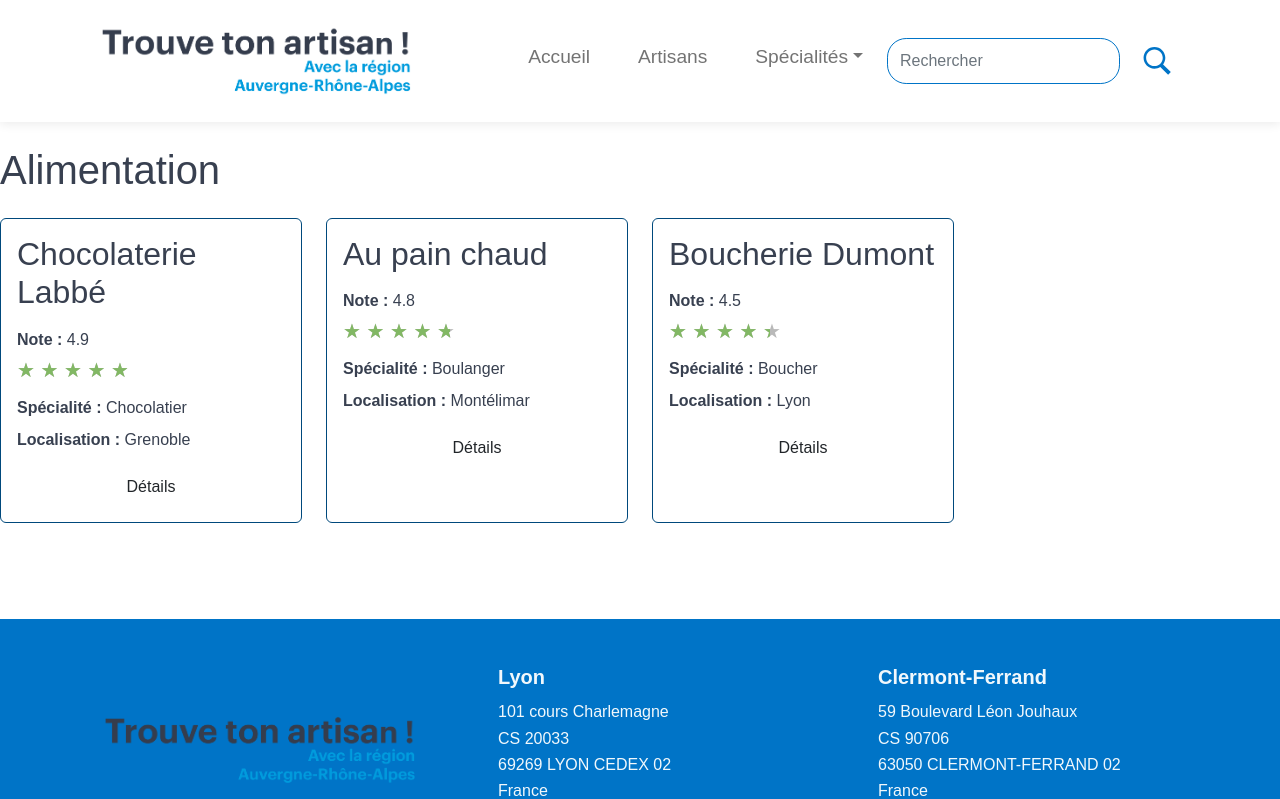
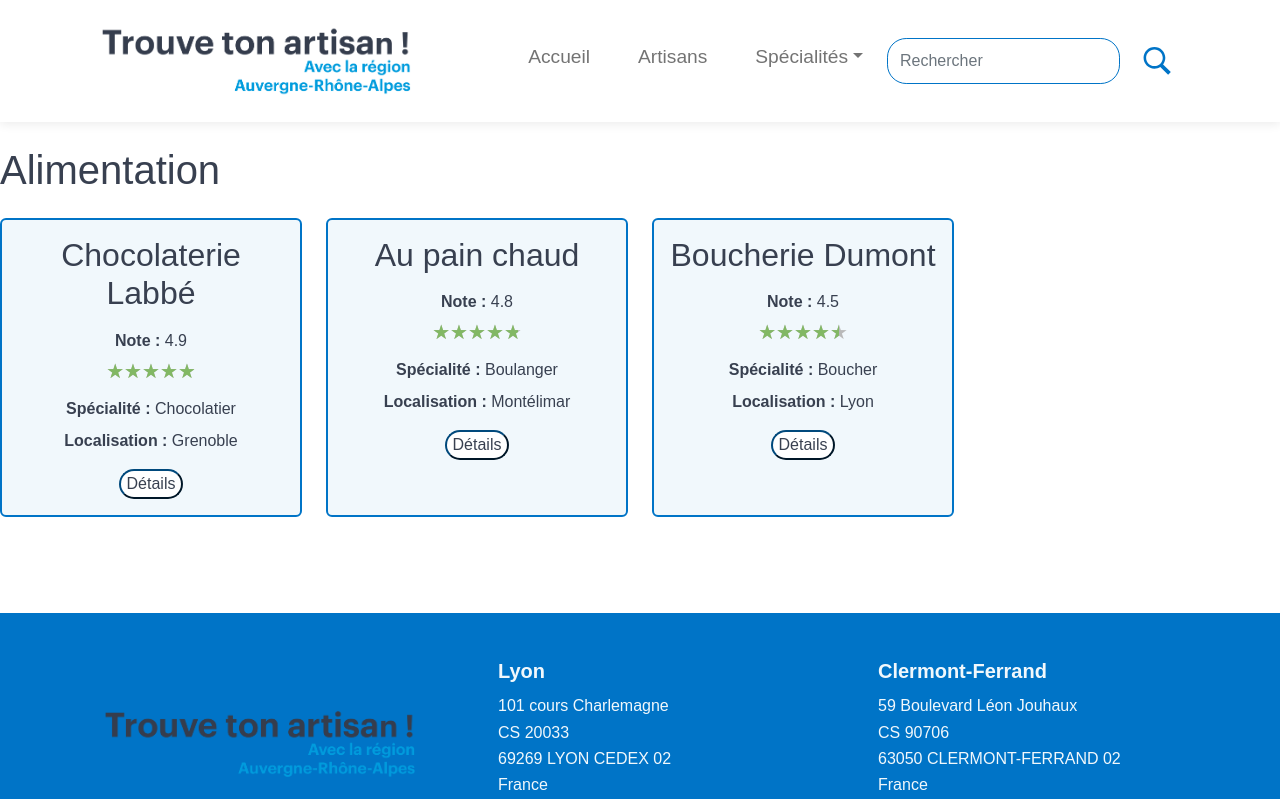
Before and after one commit to MaitreGobz/Trouve-ton-artisan-avec-angular, an Angular app: page /category/Alimentation in a window 1280 px wide. Shown: the top 799 px of the page. Built offline with nearby package versions, Linux system fonts and the light colour scheme.

Commit message:
rework artisan card done

```diff
--- a/src/app/components/artisan-card/artisan-card.component.html
+++ b/src/app/components/artisan-card/artisan-card.component.html
@@ -1,5 +1,5 @@
-<article class="card h-100" role="region" [attr.aria-labelledby]="'artisan-title-' + artisan.id">
-    <div class="card-body d-flex flex-column">
+<article appHoverCard class="card h-100 w-100" role="region" [attr.aria-labelledby]="'artisan-title-' + artisan.id">
+    <div class="card-body text-center d-flex flex-column">
         <h2 class="card-title mb-3" id="artisan-title-{{ artisan.id }}">
             {{artisan.name}}
         </h2>
@@ -8,12 +8,14 @@
             {{ artisan.note}}
         </p>
         <div class="star-rating mb-3" role="img" [attr.aria-label]="'Note : ' + artisan.note + ' sur 5'">
-            <div class="stars-outer">
-                ★ ★ ★ ★ ★
-                <div class="stars-inner" [ngStyle]="{ width: ratingPercent + '%' }">
-                ★ ★ ★ ★ ★
-                </div>
-            </div>
+            <ng-container *ngFor="let _ of stars; let i = index">
+                <span class="stars-outer" aria-hidden="true">
+                    ★
+                    <span class="stars-inner" [ngStyle]="{ width: getStarFill(i) + '%'}">
+                        ★
+                    </span>
+                </span>
+            </ng-container>
         </div>
         <p class="mb-2">
             <strong>Spécialité :</strong>
@@ -23,8 +25,10 @@
             <strong>Localisation :</strong>
             {{ artisan.location}}
         </p>
-        <a class="btn btn-details" href="#">
-            Détails
-        </a>
+        <button class="btn-details mx-auto">
+            <a class="btn-details" href="#">
+                Détails
+            </a>
+        </button>
     </div>
 </article>
--- a/src/app/components/artisan-card/artisan-card.component.scss
+++ b/src/app/components/artisan-card/artisan-card.component.scss
@@ -14,10 +14,9 @@ $color-success: #82b864;
 
 
 .card {
-  border: 1px solid $color-secondary;
-  &:focus-within {
-    outline: 3px solid $color-primary;
-  }
+  background-color: $color-info;
+  border: 2px solid $color-primary;
+  color: $color-text;
 
   .star-rating {
     font-size: 1.25rem;
@@ -39,4 +38,24 @@ $color-success: #82b864;
     color: $color-success;
   }
 
+  .btn-details {
+    background-color: $color-bg;
+    border-color: $color-secondary;
+    border-radius: 1rem;
+    width: fit-content;
+  }
+  a:hover {
+    text-decoration: none;
+  }
 }
+
+.card.hovered {
+  border-color: $color-secondary !important;
+  border: 3px solid !important;
+
+  .btn-details {
+    background-color: $color-primary !important;
+    color: $color-info !important;
+    text-decoration: none !important;
+  }
+}
--- a/src/app/components/artisan-card/artisan-card.component.ts
+++ b/src/app/components/artisan-card/artisan-card.component.ts
@@ -1,10 +1,11 @@
 import { Component, Input } from '@angular/core';
 import { CommonModule }     from '@angular/common';
 import { Artisan } from '../../models/artisan.model';
+import { HoverCardDirective } from '../../directives/hover-card.directive';
 
 @Component({
   selector: 'app-artisan-card',
-  imports: [CommonModule],
+  imports: [CommonModule, HoverCardDirective],
   standalone: true,
   templateUrl: './artisan-card.component.html',
   styleUrl: './artisan-card.component.scss'
@@ -15,8 +16,14 @@ export class ArtisanCardComponent {
   // Tableau de 5 étoiles pour le rendu
   stars = Array(5);
 
-  // Pourcentage de remplissage selon la note (0–5)
-  get ratingPercent(): number {
-    return (this.artisan.note / 5) * 100;
+
+  // Pour chaque étoile d’index i (0 à 4),
+  // renvoie 100 si full, fractionnel pour la dernière, 0 sinon
+
+  getStarFill(i: number): number {
+    const full = Math.floor(this.artisan.note);
+    if (i < full) return 100;
+    if (i === full) return Math.round((this.artisan.note - full) * 100);
+    return 0;
   }
 }
--- a/src/app/components/top-artisans/top-artisans.component.ts
+++ b/src/app/components/top-artisans/top-artisans.component.ts
@@ -24,6 +24,9 @@ export class TopArtisansComponent implements OnInit {
     // On récupère la liste brute au lancement
     this.allArtisans = this.artisanService.getAll();
     this.checkViewport();
+     if (typeof window !== 'undefined') {
+      this.checkViewport();
+    }
   }
 
   prev(): void {
@@ -36,6 +39,8 @@ export class TopArtisansComponent implements OnInit {
 
   @HostListener('window:resize')
   checkViewport(): void {
-    this.isMobile = window.innerWidth < 768;
+    if (typeof window !== 'undefined') {
+      this.isMobile = window.innerWidth < 768;
+    }
+  }
 }
-}
--- /dev/null
+++ b/src/app/directives/hover-card.directive.ts
@@ -0,0 +1,23 @@
+import { Directive, ElementRef, Renderer2, HostListener } from '@angular/core';
+
+@Directive({
+  selector: '[appHoverCard]',
+  standalone: true
+})
+export class HoverCardDirective {
+
+
+  constructor(private el:ElementRef, private renderer: Renderer2) {}
+
+  @HostListener('mouseenter')
+  onMouseEnter(): void {
+    // Changement de la bordure et modification du bouton 'Détails'
+    this.renderer.addClass(this.el.nativeElement,'hovered');
+  }
+
+  @HostListener('mouseleave')
+  onMouseLeave(): void {
+    // Restauration des styles d'origine
+    this.renderer.removeClass(this.el.nativeElement, 'hovered');
+  }
+}
```
Also changed, not shown: 1 other file (tests, documents, lock files or other folders).
